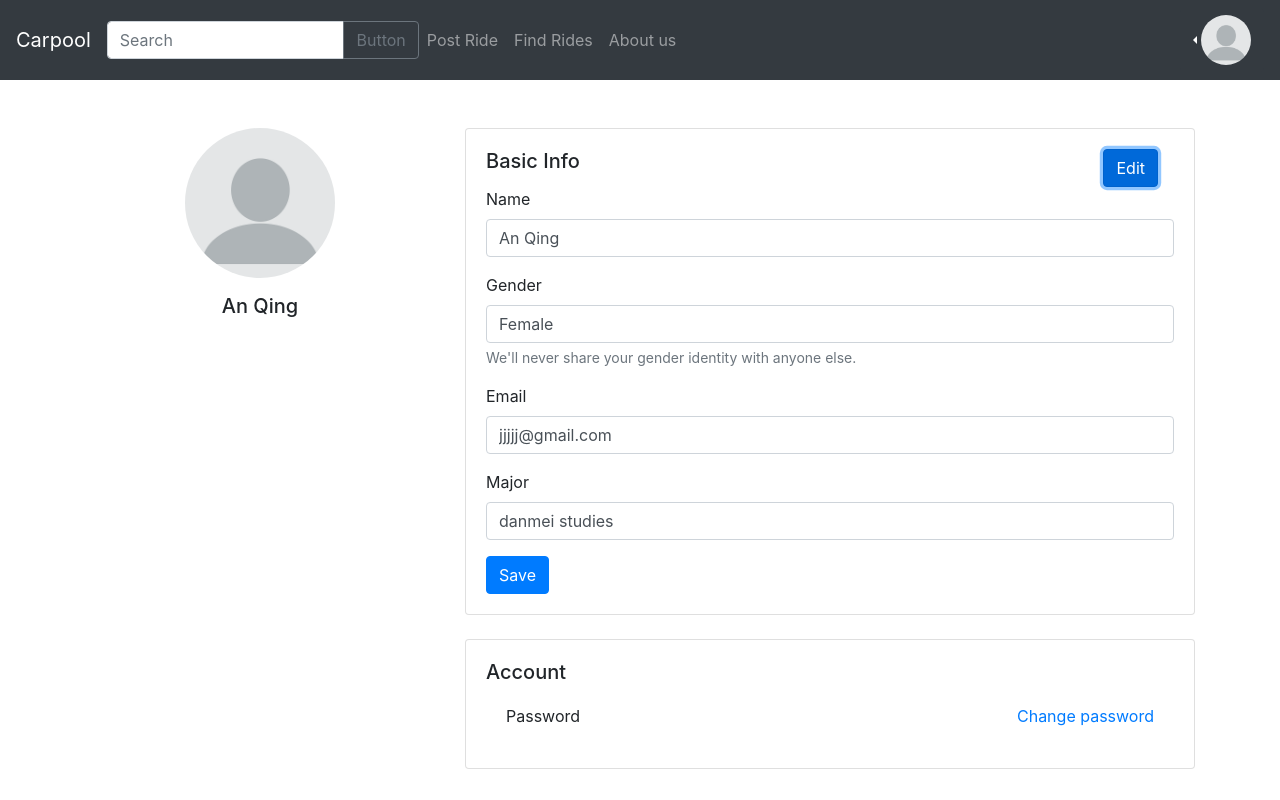
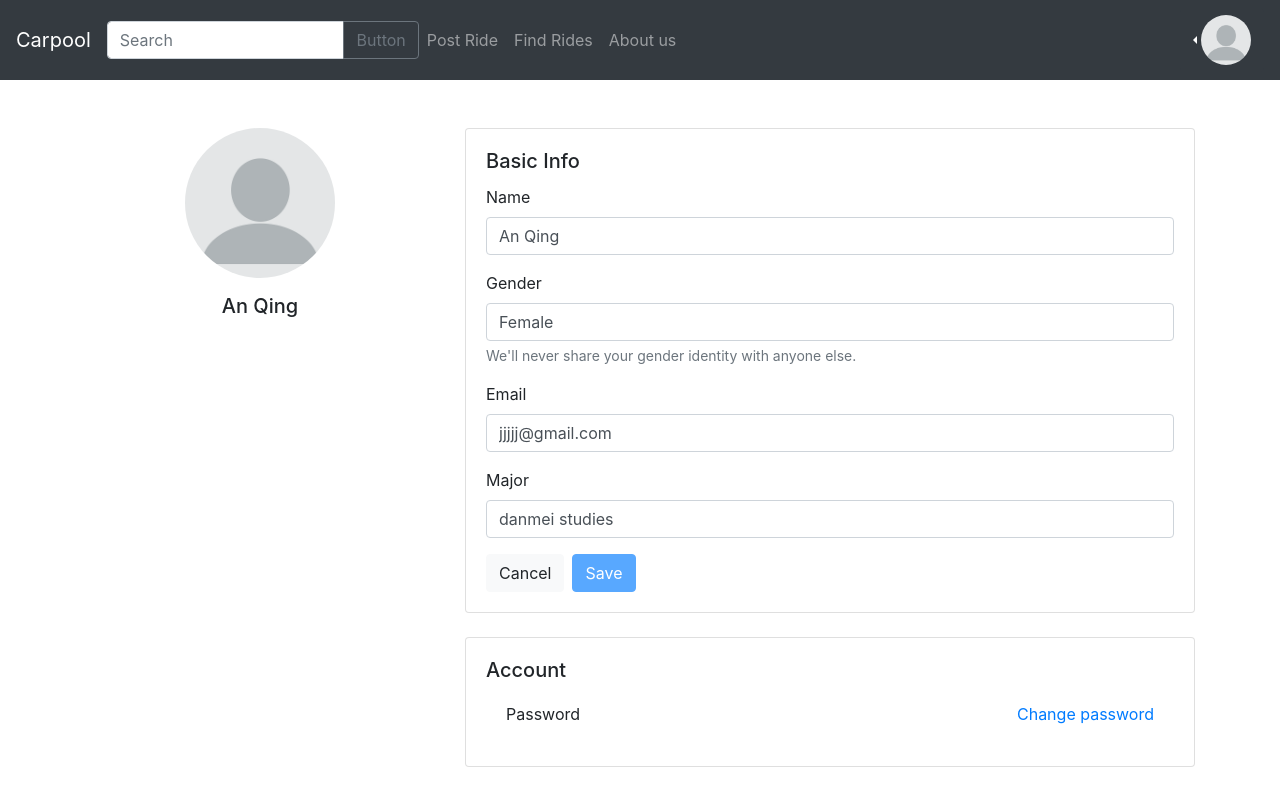
Before and after one commit to sorkinl/Carpool3.0, a React (Create React App) app in the folder frontend/: page /settings in a window 1280 px wide. Both pictures are taken after a click on the button "Edit". Built offline with nearby package versions, Linux system fonts and the light colour scheme.

Commit message:
edit mode change by user's input

```diff
--- a/frontend/src/components/Settings/Settings.jsx
+++ b/frontend/src/components/Settings/Settings.jsx
@@ -1,12 +1,13 @@
-import React, {useState} from "react";
+import React, {useState, useEffect} from "react";
 import { Link } from 'react-router-dom';
 import { Image } from "react-bootstrap";
 import image from "../Navbar/emptyProfilePic.png";
 import "./Settings.css";
 
 export default function Settings() {
-    const [isEditting, setEdit] = useState(false);
-    const [isSubmitted, setSubmit] = useState(false);
+    const [editMode, setEditMode] = useState(false);
+    const [noEdit, setNoEdit] = useState(true);
+    const [isSaved, setSaved] = useState(false);
 
     const [input, setInput] = useState({
         name: "An Qing",
@@ -15,12 +16,28 @@ export default function Settings() {
         major: "danmei studies",
     });
 
+    const initVal = {
+        name: "An Qing",
+        gender: "Female",
+        email: "jjjjj@gmail.com",
+        major: "danmei studies",
+    };
+
+    useEffect(() => {
+        let edited = true
+        for (let key in input){
+            if(initVal[key] !== input[key]) {
+                edited = false;
+            }
+        }
+        setNoEdit(edited);
+    });
+
     const onEdit = (e) => {
         const { id, value } = e.target;
         setInput((input) => ({ ...input, [id]: value }));
-        // checkNoEdit(name, value);
     };
-    const onSubmit = (e) => {
+    const onSave = (e) => {
         // e.preventDefault();
         // if (checkEmptyInput() === false) {
         //     setEmptyError(true);
@@ -29,6 +46,8 @@ export default function Settings() {
             // submitProfile();
         // }
     }
+
+
     return (
         <div className="container mt-5">
             <div className="row">
@@ -41,14 +60,16 @@ export default function Settings() {
                         <div className="card-body">
                             <div className="d-flex justify-content-between">
                                 <h5 className="card-title">Basic Info</h5>
+                                {!editMode?
                                 <button type="button" className="btn btn-primary mr-3"
-                                    onClick={() => setEdit(!isEditting)}>
+                                    onClick={() => setEditMode(!editMode)}>
                                     Edit
                                 </button>
+                                :<></>}
                             </div>
-                            {isEditting ?
+                            {editMode ?
                                 /* Edit mode */
-                                <form onSubmit={onSubmit}>
+                                <form onSubmit={onSave}>
                                     <div className="form-group">
                                         <label htmlFor="nameInput">Name</label>
                                         <input type="text"
@@ -86,12 +107,22 @@ export default function Settings() {
                                             value={input.major}
                                             onChange={onEdit}/>
                                     </div>
-                                    <button type="submit" className="btn btn-primary">Save</button>
+                                    <button
+                                        type="button"
+                                        className="btn btn-light mr-2"
+                                        onClick={() => setEditMode(!editMode)}>
+                                            Cancel
+                                    </button>
+                                    <button
+                                        type="submit"
+                                        className="btn btn-primary"
+                                        disabled={noEdit === true}>
+                                            Save
+                                    </button>
                                 </form>
                                 :
                                 /* Default mode */
                                 /* TODO: Factor into mappable array */
-
                                 <ul className="list-group list-group-flush mb-2">
                                     <li className="list-group-item d-flex justify-content-between">
                                         <div>Name</div>
```
Also changed, not shown: frontend/src/components/Settings/ChangePassword.jsx (added).
